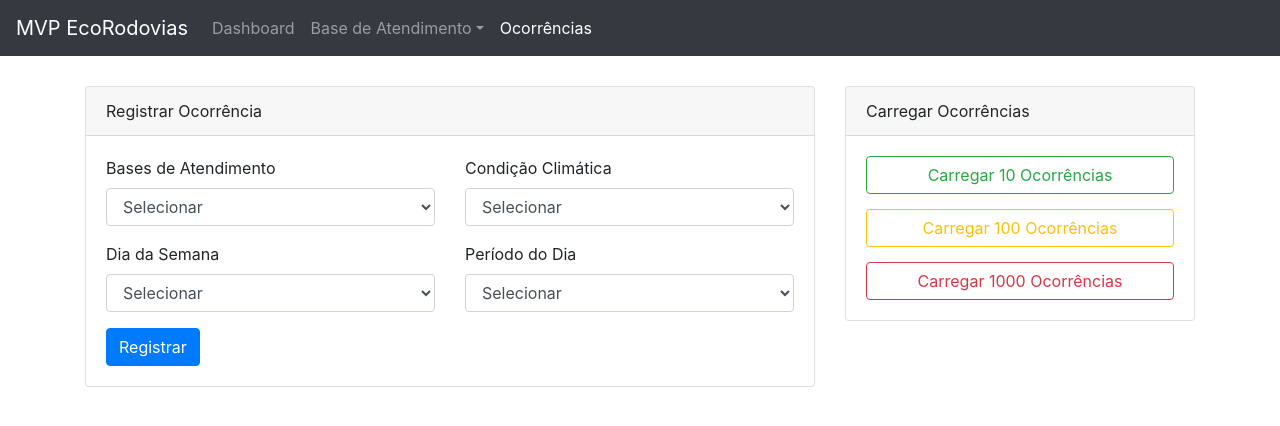
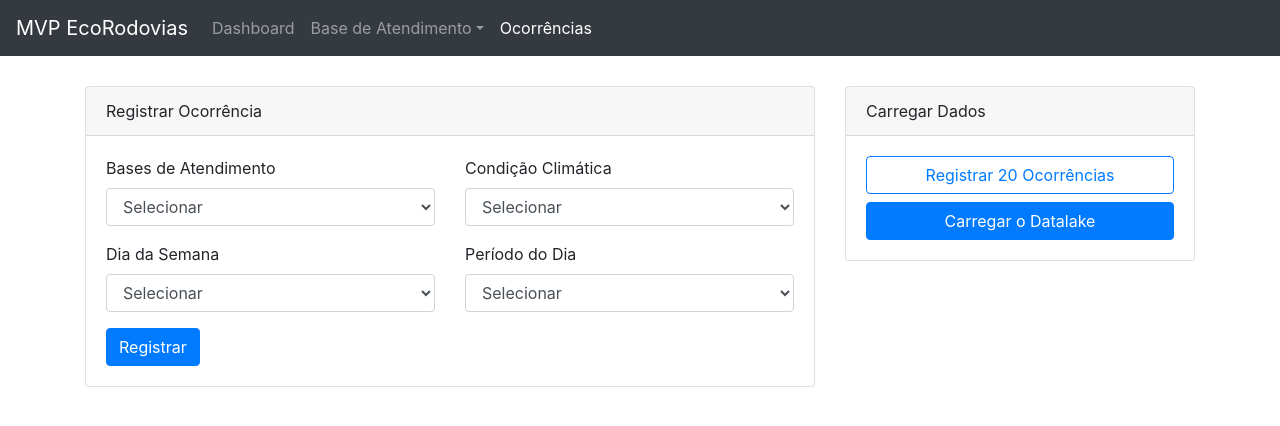
Before and after one commit to fiap-winners/mvp-ecorodovias, a React (Create React App) app: page /ocorrencias in a window 1280 px wide. Shown: the top 426 px of the page. Built offline with nearby package versions, Linux system fonts and the light colour scheme.

Commit message:
create functionality to load occurrences and datalake

```diff
--- a/src/firebase-ctx.ts
+++ /dev/null
@@ -1,3 +0,0 @@
-import { createContext } from "react";
-
-const FirebaseCtx = createContext({});
--- /dev/null
+++ b/src/occurrence/create-occurrence.ts
@@ -0,0 +1,17 @@
+import { db } from "../shared/firebase";
+
+import { Option } from "../shared/types";
+
+export default function createOccurrence(
+  base: Option,
+  weatherCondition: Option,
+  weekDay: Option,
+  dayPeriod: Option
+) {
+  db.collection("occurrences").add({
+    base,
+    weatherCondition,
+    weekDay,
+    dayPeriod
+  });
+}
--- /dev/null
+++ b/src/occurrence/datalake-load.tsx
@@ -0,0 +1,59 @@
+import React, { useCallback } from "react";
+import { Button } from "react-bootstrap";
+import { firestore } from "firebase";
+
+import { db, inc } from "../shared/firebase";
+
+function generateAnalyticsIdsFromOccurrence({
+  base,
+  weatherCondition,
+  weekDay,
+  dayPeriod
+}: firestore.DocumentData) {
+  const data = [
+    [base.id, weatherCondition.id, weekDay.id, dayPeriod.id],
+    [base.id, weatherCondition.id, weekDay.id, 0],
+    [base.id, weatherCondition.id, 0, dayPeriod.id],
+    [base.id, weatherCondition.id, 0, 0],
+    [base.id, 0, weekDay.id, dayPeriod.id],
+    [base.id, 0, weekDay.id, 0],
+    [base.id, 0, 0, dayPeriod.id],
+    [base.id, 0, 0, 0],
+    [0, weatherCondition.id, weekDay.id, dayPeriod.id],
+    [0, weatherCondition.id, weekDay.id, 0],
+    [0, weatherCondition.id, 0, dayPeriod.id],
+    [0, weatherCondition.id, 0, 0],
+    [0, 0, weekDay.id, dayPeriod.id],
+    [0, 0, weekDay.id, 0],
+    [0, 0, 0, dayPeriod.id],
+    [0, 0, 0, 0]
+  ];
+  return data.map(arr => arr.join("_"));
+}
+
+export default function DatalakeLoad() {
+  const onLoadDatalake = useCallback(() => {
+    db.collection("occurrences")
+      .limit(60)
+      .get()
+      .then((snapshots: firestore.QuerySnapshot) => {
+        snapshots.forEach((snapshot: firestore.QueryDocumentSnapshot) => {
+          const occurrence = snapshot.data();
+          const ids = generateAnalyticsIdsFromOccurrence(occurrence);
+          ids.forEach((id: string) => {
+            db.collection("data")
+              .doc("lake")
+              .update({
+                [id]: inc
+              });
+          });
+        });
+      });
+  }, []);
+
+  return (
+    <Button block variant="primary" onClick={onLoadDatalake}>
+      Carregar o Datalake
+    </Button>
+  );
+}
--- a/src/occurrence/occurrence-load.tsx
+++ b/src/occurrence/occurrence-load.tsx
@@ -1,23 +1,45 @@
-import React from "react";
-import { Card, Button } from "react-bootstrap";
+import React, { useCallback } from "react";
+import { Button } from "react-bootstrap";
+import createOccurrence from "./create-occurrence";
+
+import { Option } from "../shared/types";
+import { bases, weatherConditions, weekDays, dayPeriods } from "../shared/data";
+
+const genRandom = (options: Option[]) => {
+  const id = Math.ceil(Math.random() * options.length);
+  return options.find(opt => opt.id === id);
+};
+
+function genRandomWithProbability(options: Option[]) {
+  var probabilities = [1, 2, 2, 3, 3, 3, 4, 4, 5, 5, 5];
+  var idx = Math.floor(Math.random() * probabilities.length);
+  const id = probabilities[idx];
+  return options.find(opt => opt.id === id);
+}
+
+function loadRandomOccurrency() {
+  const base = genRandom(bases);
+  const weatherCondition = genRandomWithProbability(weatherConditions);
+  const weekDay = genRandom(weekDays);
+  const dayPeriod = genRandom(dayPeriods);
+
+  if (base && weatherCondition && weekDay && dayPeriod) {
+    createOccurrence(base, weatherCondition, weekDay, dayPeriod);
+  }
+}
 
 export default function OccurrenceLoad() {
+  const onLoadOccurrencies = useCallback(() => {
+    let count = 0;
+    while (count < 20) {
+      loadRandomOccurrency();
+      count = count + 1;
+    }
+  }, []);
+
   return (
-    <Card>
-      <Card.Header>Carregar Ocorrências</Card.Header>
-      <Card.Body>
-        <Button block variant="outline-success" style={{ marginBottom: 15 }}>
-          Carregar 10 Ocorrências
-        </Button>
-
-        <Button block variant="outline-warning" style={{ marginBottom: 15 }}>
-          Carregar 100 Ocorrências
-        </Button>
-
-        <Button block variant="outline-danger">
-          Carregar 1000 Ocorrências
-        </Button>
-      </Card.Body>
-    </Card>
+    <Button block variant="outline-primary" onClick={onLoadOccurrencies}>
+      Registrar 20 Ocorrências
+    </Button>
   );
 }
--- a/src/occurrence/occurrence-page.tsx
+++ b/src/occurrence/occurrence-page.tsx
@@ -1,8 +1,9 @@
 import React from "react";
-import { Container, Row, Col } from "react-bootstrap";
+import { Container, Row, Col, Card } from "react-bootstrap";
 
 import OccurrenceForm from "./occurrence-form";
 import OccurrenceLoad from "./occurrence-load";
+import DatalakeLoad from "./datalake-load";
 
 export default function OccurrencePage() {
   return (
@@ -12,7 +13,13 @@ export default function OccurrencePage() {
           <OccurrenceForm />
         </Col>
         <Col md={4}>
-          <OccurrenceLoad />
+          <Card>
+            <Card.Header>Carregar Dados</Card.Header>
+            <Card.Body>
+              <OccurrenceLoad />
+              <DatalakeLoad />
+            </Card.Body>
+          </Card>
         </Col>
       </Row>
     </Container>
--- /dev/null
+++ b/src/shared/firebase.ts
@@ -0,0 +1,17 @@
+import firebase from "firebase";
+
+const firebaseConfig = {
+  apiKey: "AIzaSyBR4fApaxe7QKGnZPiGUOxDamYJluTyfWY",
+  authDomain: "mvp-ecorodivias.firebaseapp.com",
+  databaseURL: "https://mvp-ecorodivias.firebaseio.com",
+  projectId: "mvp-ecorodivias",
+  storageBucket: "mvp-ecorodivias.appspot.com",
+  messagingSenderId: "148591671426",
+  appId: "1:148591671426:web:93f585c2c4918195525c9b"
+};
+
+firebase.initializeApp(firebaseConfig);
+
+export const db = firebase.firestore();
+export const inc = firebase.firestore.FieldValue.increment(1);
+export const dec = firebase.firestore.FieldValue.increment(-1);
```
Also changed, not shown: package.json (+8 -6 lines), src/shared/types.ts (+5 -7 lines), 1 other file (tests, documents, lock files or other folders).
